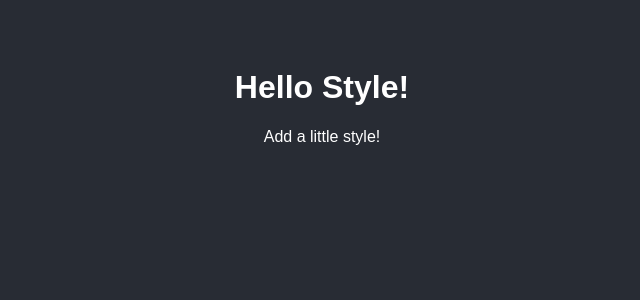
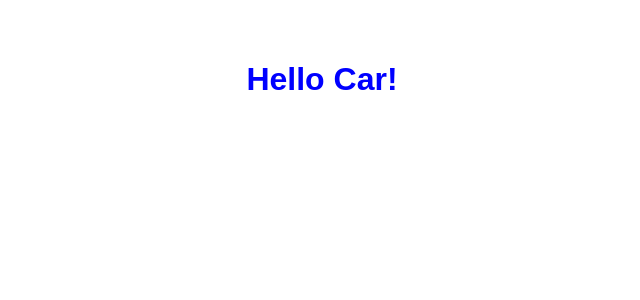
Before and after one commit to mmdmthr/learn-react, a JavaScript app: page / in a window 1280 px wide. Shown: the top 300 px of the page, without its empty margins (318-958 px from the left). Built offline with nearby package versions, Linux system fonts and the light colour scheme.

Commit message:
react css modules

```diff
--- a/src/Car.js
+++ b/src/Car.js
@@ -1,5 +1,7 @@
-function Car(props) {
-    return <li>I am a {props.brand}</li>
+import styles from './my-style.module.css';
+
+const Car = () => {
+    return <h1 className={styles.bigblue}>Hello Car!</h1>;
 }
 
 export default Car;
--- a/src/index.js
+++ b/src/index.js
@@ -1,15 +1,5 @@
-import React from "react";
 import ReactDOM from "react-dom/client";
-import './App.css';
-
-const Header = () => {
-    return (
-        <>
-            <h1>Hello Style!</h1>
-            <p>Add a little style!</p>
-        </>
-    );
-}
+import Car from "./Car";
 
 const root = ReactDOM.createRoot(document.getElementById("root"));
-root.render(<Header />);
+root.render(<Car />);
--- /dev/null
+++ b/src/my-style.module.css
@@ -0,0 +1,6 @@
+.bigblue {
+    color: blue;
+    padding: 40px;
+    font-family: sans-serif;
+    text-align: center;
+}
```
